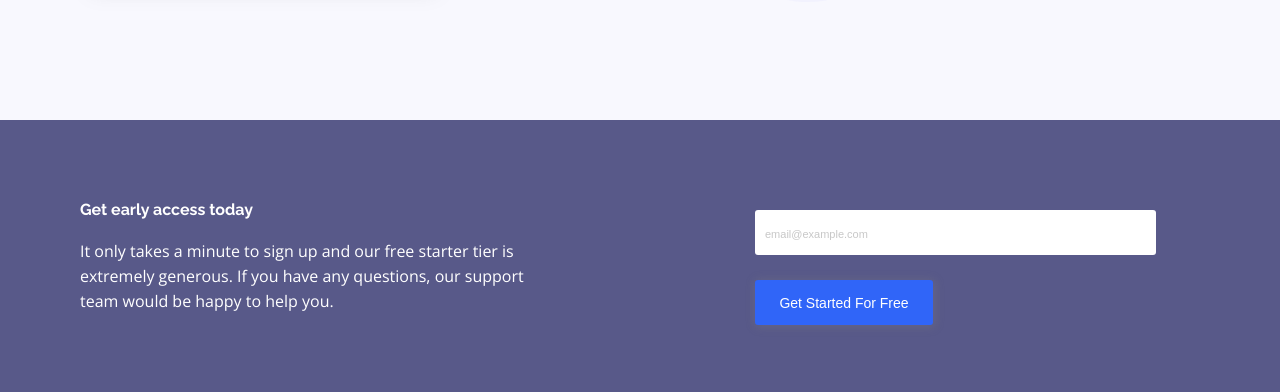
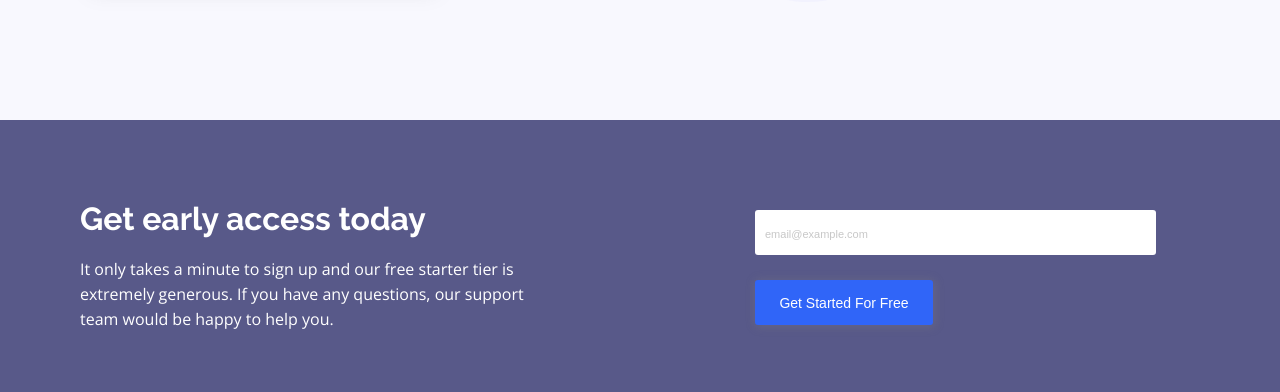
Before and after one commit to barbaradamasdev/Fylo-landing-page-with-two-column-layout, a plain HTML site: page index.html in a window 1280 px wide. Shown: the part 1393-1785 px from the top of the page. Drawn offline with nearby package versions, Linux system fonts and the light colour scheme.

Commit message:
Update style.css

```diff
--- a/style.css
+++ b/style.css
@@ -505,7 +505,7 @@ footer {
     padding: 80px;
   }
 
-  .three h3 {
+  .three h4 {
     font-size: 32px;
   }
 
```
